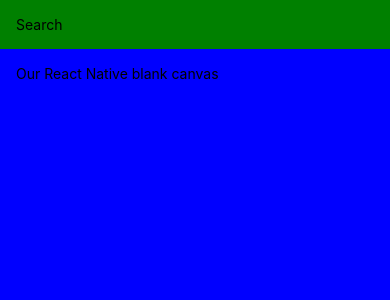
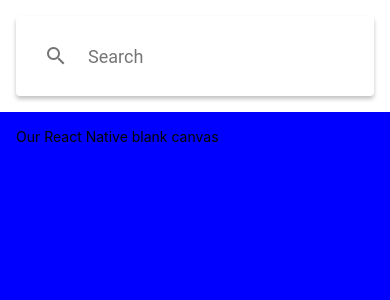
Before and after one commit to and-re10/MealsToGo, a React Native app: screen / in a window 390 px wide. Shown: the top 300 px of the page. Built offline with nearby package versions, Linux system fonts and the light colour scheme.

Commit message:
install eslint, prettier and add searchbar

```diff
--- a/App.js
+++ b/App.js
@@ -1,41 +1,54 @@
 import { StatusBar as ExpoStatusBar } from "expo-status-bar";
-import { StyleSheet, Text, View, SafeAreaView, Platform, StatusBar } from 'react-native';
+import { StyleSheet, Text, View, SafeAreaView, StatusBar } from "react-native";
+import { Searchbar } from "react-native-paper";
+import React from "react";
 
 export default function App() {
+  // const isAndroid = Platform.OS === "android";
+  const [searchQuery, setSearchQuery] = React.useState("");
 
-  // const isAndroid = Platform.OS === "android";
+  const onChangeSearch = (query) => setSearchQuery(query);
   return (
     <>
       {/* <SafeAreaView style={{flex: 1, marginTop: isAndroid ? StatusBar.currentHeight : 0}}> */}
-      <SafeAreaView style={{flex: 1, marginTop: StatusBar.currentHeight}}>
+      <SafeAreaView style={styles.container}>
         <View style={styles.search}>
-          <Text>Search</Text>
+          <Searchbar
+            style={styles.search}
+            placeholder="Search"
+            onChangeText={onChangeSearch}
+            value={searchQuery}
+          />
         </View>
-        <View style={styles.container}>
+        <View style={styles.list}>
           <Text>Our React Native blank canvas</Text>
         </View>
       </SafeAreaView>
-      <ExpoStatusBar style="auto"/>
+      <ExpoStatusBar style="auto" />
     </>
   );
 }
 
 const styles = StyleSheet.create({
+  container: {
+    flex: 1,
+    marginTop: StatusBar.currentHeight,
+  },
   search: {
     // flex: 0.1,
     // backgroundColor: "green",
     // justifyContent: "center",
     // paddingLeft: 20
     padding: 16,
-    backgroundColor: "green",
+    // backgroundColor: "green",
   },
-  container: {
+  list: {
     // flex: 0.9,
     // backgroundColor: "blue",
     // paddingLeft: 20,
     // paddingTop: 20
     flex: 1,
     backgroundColor: "blue",
-    padding: 16
-  }
+    padding: 16,
+  },
 });
--- a/babel.config.js
+++ b/babel.config.js
@@ -1,6 +1,6 @@
-module.exports = function(api) {
+module.exports = function (api) {
   api.cache(true);
   return {
-    presets: ['babel-preset-expo'],
+    presets: ["babel-preset-expo"],
   };
 };
```
Also changed, not shown: package.json (+7 -2 lines), src/features/restaurants/components/restaurant-info.component.js (added), src/features/restaurants/screens/restaurant.screen.js (added), 2 other files (tests, documents, lock files or other folders).
